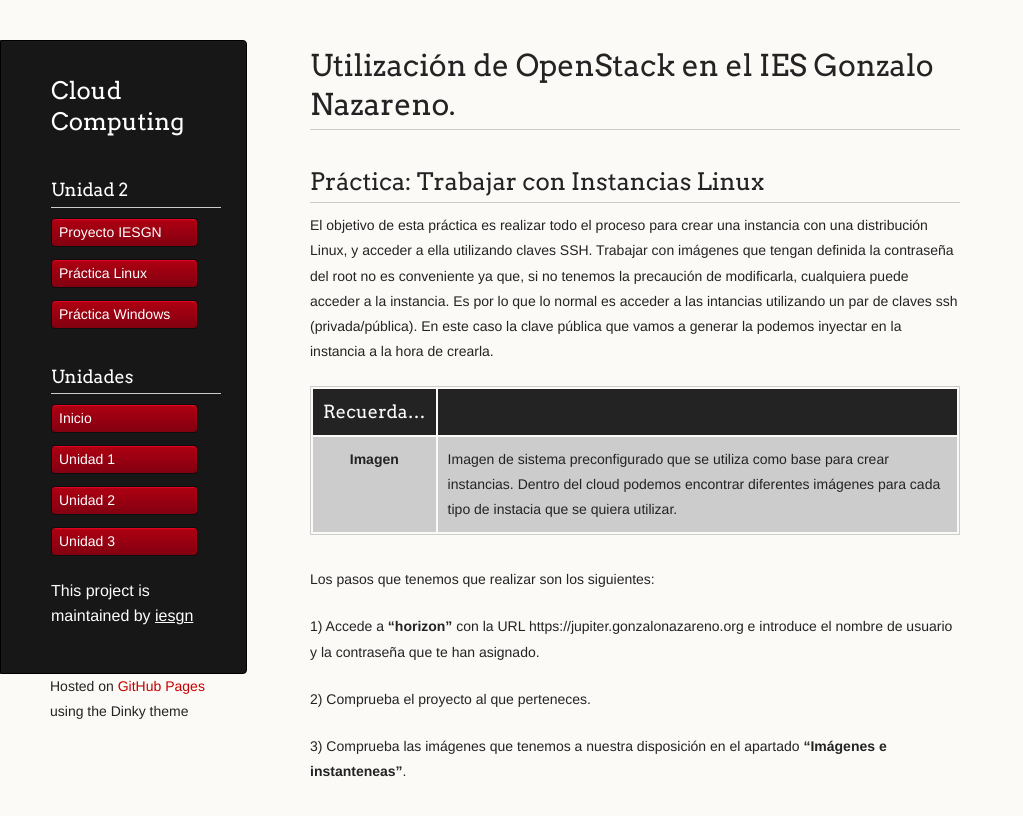
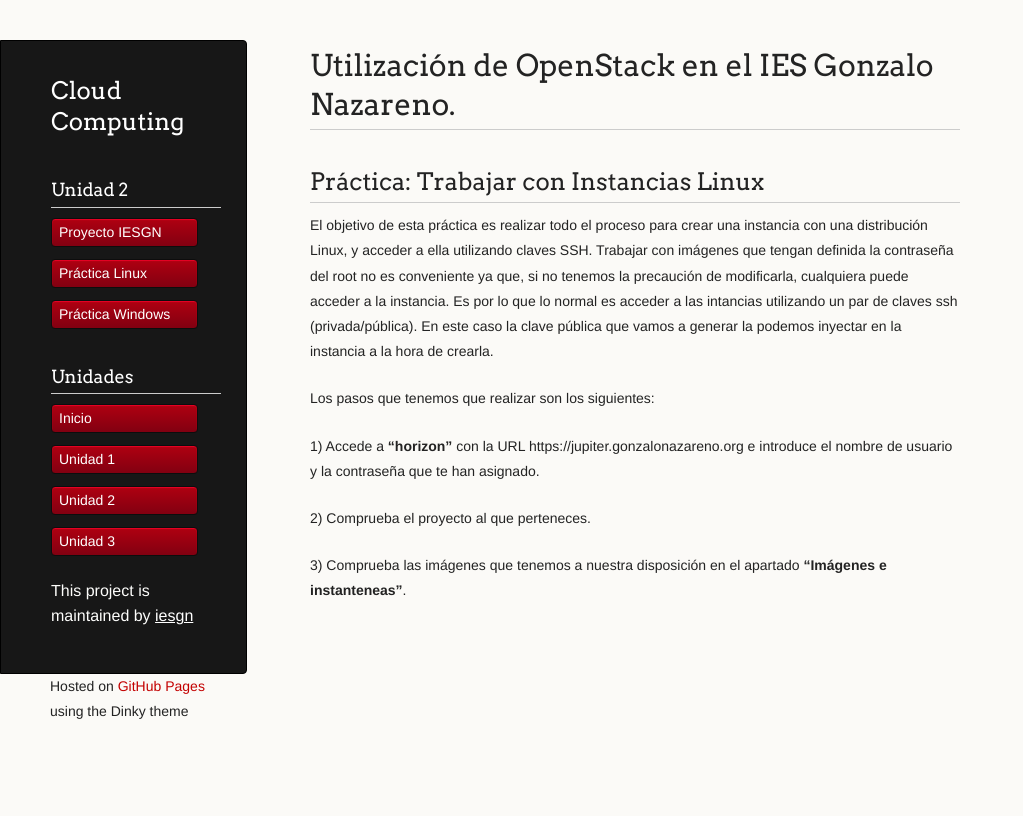
Before and after one commit to iesgn/cloud, a Jekyll site: the page built from curso/u2/practica_linux.md, in a window 1280 px wide. Shown: the top 816 px of the page, without its empty margins (0-1023 px from the left). Built offline with Jekyll 4.4.1, drawn with Linux system fonts in a browser that asks for light colours.

Commit message:
Práctica linux

```diff
--- a/curso/u2/practica_linux.md
+++ b/curso/u2/practica_linux.md
@@ -10,9 +10,6 @@ menu:
 El objetivo de esta práctica es realizar todo el proceso para crear una instancia con una distribución Linux, y acceder a ella utilizando claves SSH.
 Trabajar con imágenes que tengan definida la contraseña del root no es conveniente ya que, si no tenemos la precaución de modificarla, cualquiera puede acceder a la instancia. Es por lo que lo normal es acceder a las intancias utilizando un par de claves ssh (privada/pública). En este caso la clave pública que vamos a generar la podemos inyectar en la instancia a la hora de crearla.
 
-|Recuerda...|
-|:---------:|
-|**Imagen**|Imagen de sistema preconfigurado que se utiliza como base para crear instancias. Dentro del cloud podemos encontrar diferentes imágenes para cada tipo de instacia que se quiera utilizar.|
 
 
 Los pasos que tenemos que realizar son los siguientes:
```
